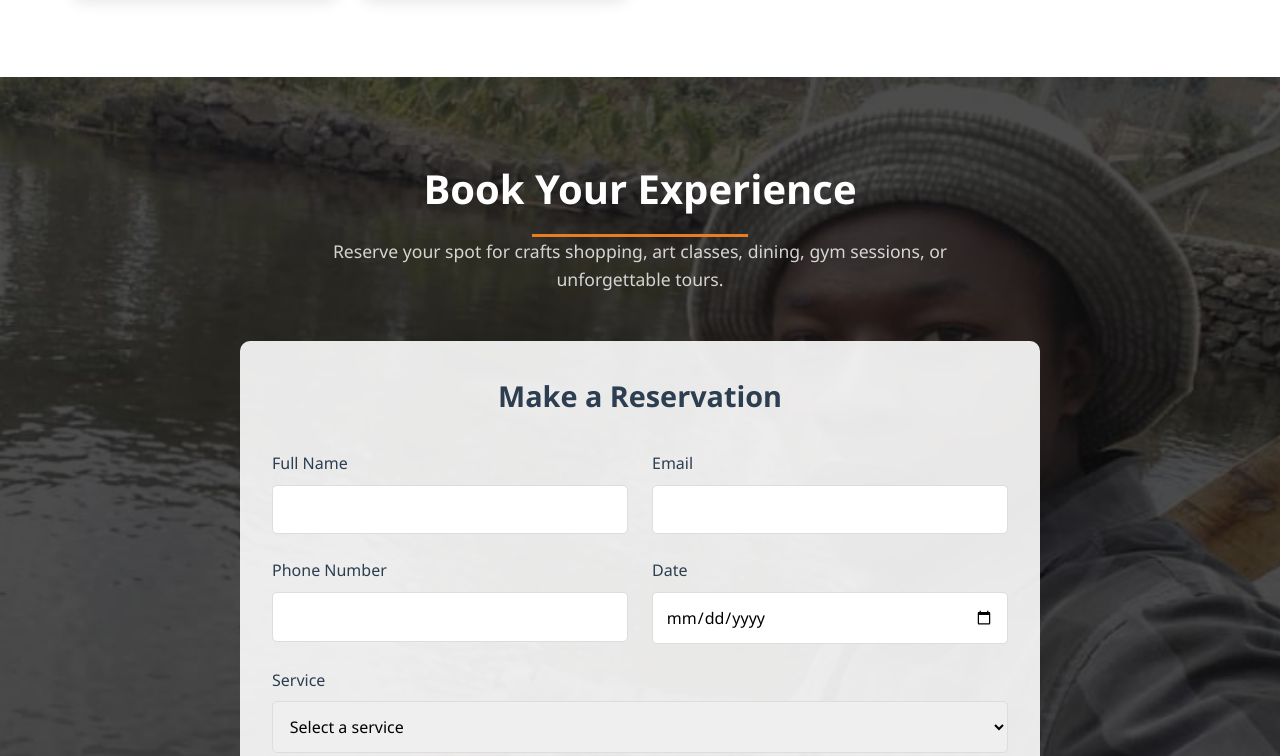
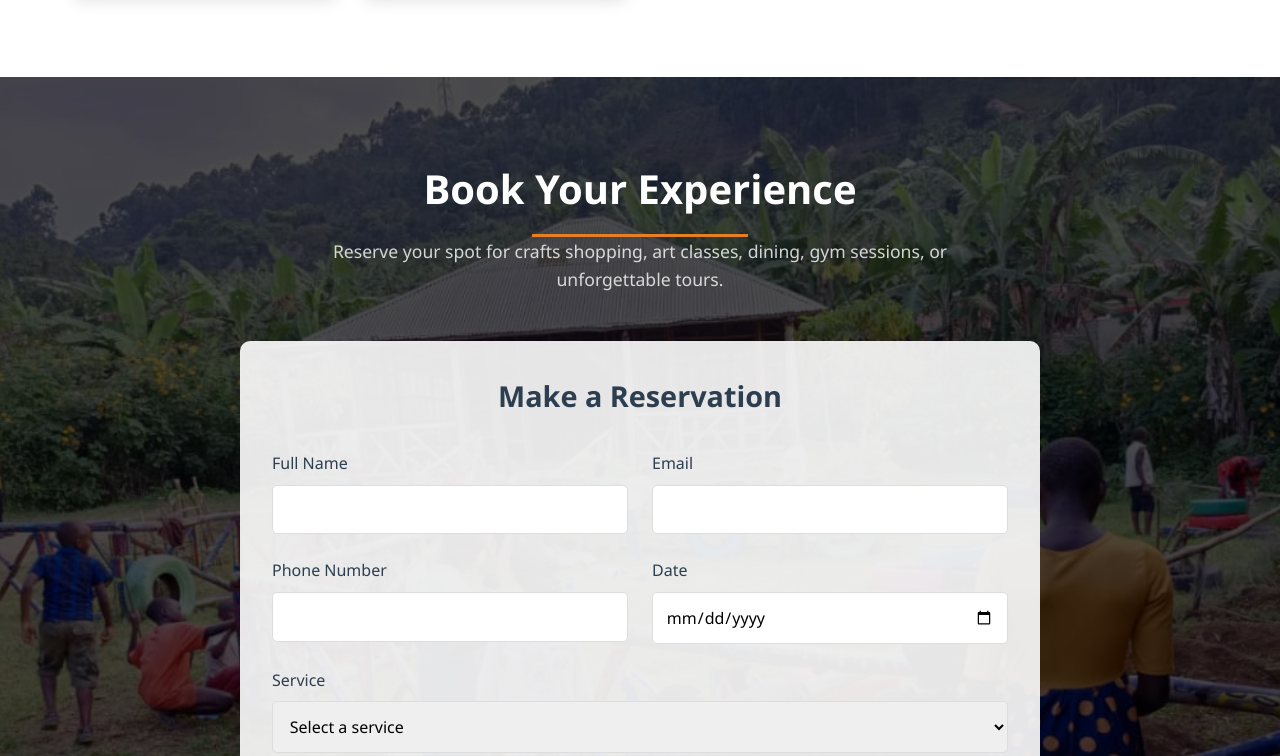
Before and after one commit to TusingwireDenis/buho, a plain HTML site: page index.html in a window 1280 px wide. Shown: the part 4288-5044 px from the top of the page. Drawn offline with Linux system fonts and the light colour scheme.

Commit message:
Update index.html

```diff
--- a/index.html
+++ b/index.html
@@ -365,7 +365,7 @@
         /* Booking Section */
         .booking {
             background: linear-gradient(rgba(0, 0, 0, 0.7), rgba(0, 0, 0, 0.7)),
-                        url('k.jpg') no-repeat center center/cover;
+                        url('29.jpg') no-repeat center center/cover;
             color: white;
         }
 
```
